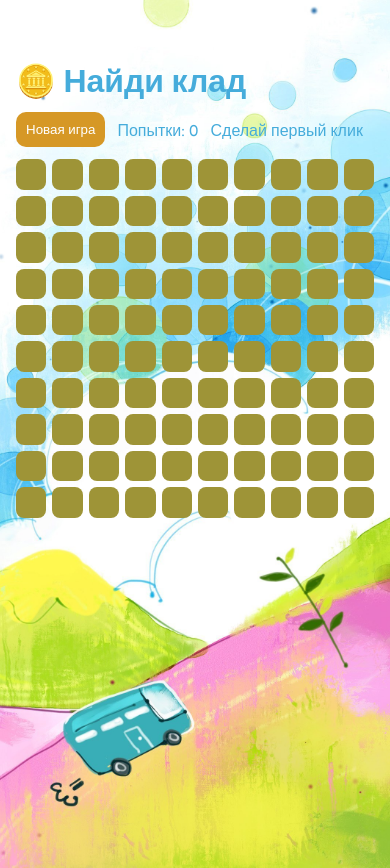
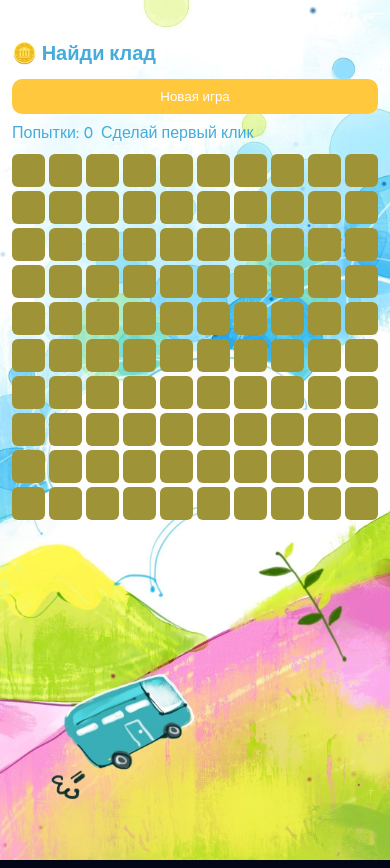
Before and after one commit to kanat0001/game, a React (Vite) app: page /treasure in a window 390 px wide. Built offline with nearby package versions, Linux system fonts and the light colour scheme.

Commit message:
испрвил баг с кладом

```diff
--- a/src/components/TreasureGame.css
+++ b/src/components/TreasureGame.css
@@ -1,57 +1,79 @@
 .game {
-  max-width: 700px;
+
+  width: min(700px, 100%);
   margin: 24px auto;
   padding: 16px;
-}
-
-.game-title {
-  margin-bottom: 12px;
-}
-.cell.active:hover {
-  cursor: grab;
+  box-sizing: border-box;
 }
 
 .game-toolbar {
   display: flex;
+  flex-wrap: wrap;
   gap: 12px;
   margin-bottom: 12px;
   align-items: center;
-}
-.game-toolbar button{
-    background-color: rgb(214, 152, 38);
-    color: white;
-    border: none;
-    border-radius: 10px;
-    padding: 10px;
-}
-.game-toolbar button:hover{
-    cursor: pointer;
-    transition: transform 0.25s ease, box-shadow 0.25s ease;
-}
-
-
-.game-toolbar button:hover {
-  transform: scale(1.02);
-  box-shadow: 0 16px 32px rgba(0, 0, 0, 0.2);
 }
 
 .grid {
   display: grid;
   gap: 6px;
+  width: 100%;
+  grid-auto-rows: 1fr;
 }
 
 .cell {
   aspect-ratio: 1 / 1;
+  min-width: 0;
   border-radius: 8px;
-  color: #111;
+  border: none;
   font-size: 18px;
-  border: none;
 }
 
-.cell.active {
-  cursor: pointer;
+.cell {
+  -webkit-tap-highlight-color: transparent;
 }
 
-.cell.disabled {
-  cursor: default;
+.cell:focus,
+.cell:focus-visible {
+  outline: none;
+  box-shadow: none;
 }
+
+@media (max-width: 768px) {
+  .game {
+    padding: 12px;
+    margin: 16px auto;
+  }
+
+  .game-title {
+    font-size: 20px;
+  }
+
+  .cell {
+    font-size: 16px;
+    border-radius: 7px;
+  }
+
+  .grid {
+    gap: 5px;
+  }
+}
+
+@media (max-width: 480px) {
+  .game-toolbar {
+    gap: 8px;
+  }
+
+  .game-toolbar button {
+    width: 100%;
+  }
+
+  .cell {
+    font-size: 14px;
+    border-radius: 6px;
+  }
+
+  .grid {
+    gap: 4px;
+  }
+}
```
